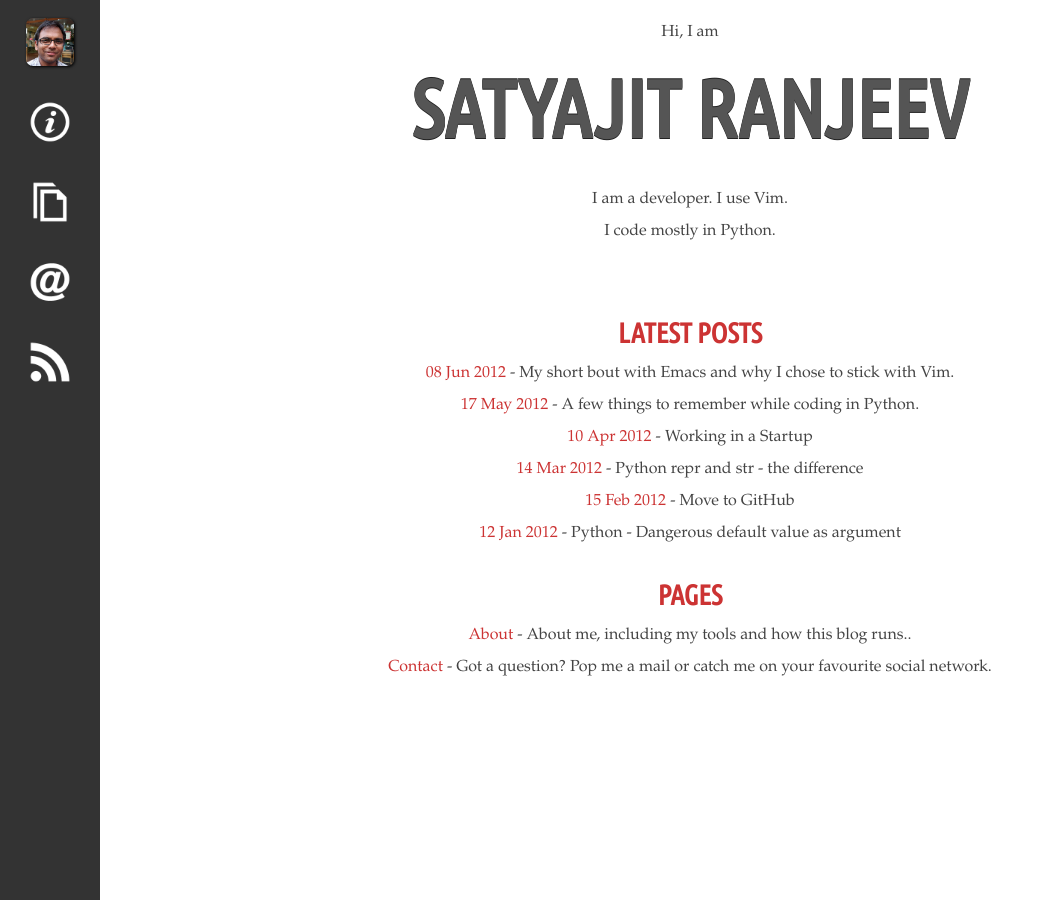
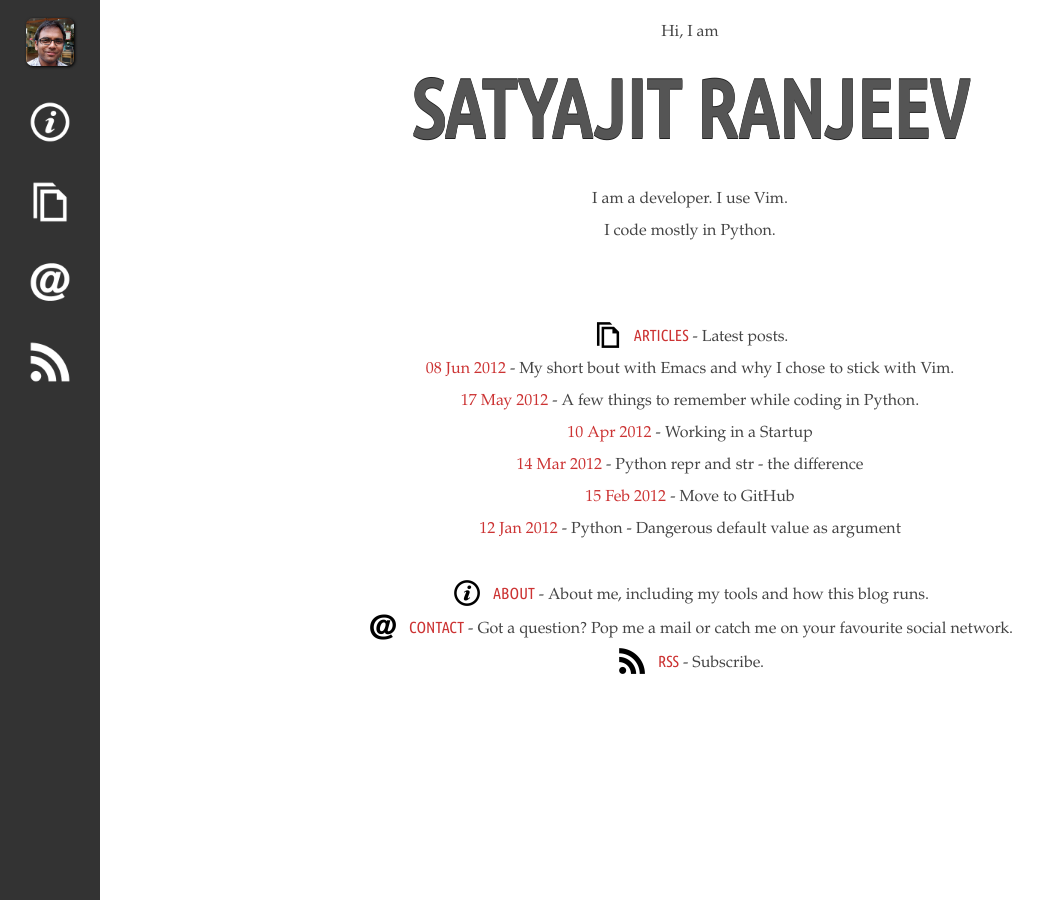
Before and after one commit to satran/satran.github.io, a Jekyll site: the page built from index.html, in a window 1280 px wide. Shown: the whole page, without its empty margins (0-1045 px from the left). Built offline with Jekyll 4.4.1, drawn with Linux system fonts in a browser that asks for light colours; some web fonts are replaced.

Commit message:
Modifying the index page to explain what the icons stand for.

```diff
--- a/css/base.css
+++ b/css/base.css
@@ -174,6 +174,15 @@ pre code {
 #home_page .column li{
     list-style: none;
 }
+#home_page .icons{
+    width: 32px;
+    padding-right: 10px;
+    vertical-align: top;
+}
+#home_page .block a{
+    text-transform: uppercase;
+    font-family: 'Ubuntu Condensed', sans-serif;
+}
 
 .post{
     margin-bottom: 50px;
@@ -187,11 +196,21 @@ pre code {
     border-bottom: 1px dashed #ccc;
     padding: 10px 0;
 }
+#related h2{
+    padding-bottom: 20px;
+}
+#related li{
+    list-style: none;
+}
 #social{
     margin: 30px 0;
     border-bottom: 1px dashed #ccc;
     padding-bottom: 20px;
 }
+#disqus_thread{
+    max-width: 900px;
+    margin:0 auto;
+}
 .contact img{
     width: 64px;
     display: inline;
--- a/index.html
+++ b/index.html
@@ -13,21 +13,16 @@ title: Satyajit Ranjeev
 
     <div class="container">
         <div class="column">
-            <h3><a href="/articles/">Latest Posts</a></h3>
+            <div class="block"><a href="/articles/"><img class="icons" src="/images/icons/articles-black.png" alt="" />Articles</a> - Latest posts.</div>
             <ul>
                 {% for post in site.posts limit:6 %}
                 <li><a href="{{ post.url }}">{{ post.date | date_to_string }}</a> - {{ post.title }}</li>
                 {% endfor %}
             </ul>
         </div>
-        <div class="column">
-            <h3><a href="">Pages</a></h3>
-            <ul>
-                <li><a href="/about/">About</a> - About me, including my tools and how this blog runs..</li>
-                <li><a href="/contact/">Contact</a> - Got a question? Pop me a mail or catch me on your favourite social network.</li>
-            </ul>
-        </div>
-        <div class="clear"></div>
+        <div class="block"><a href="/about/"><img class="icons" src="/images/icons/about-black.png" alt="" />About</a> - About me, including my tools and how this blog runs.</div>
+        <div class="block"><a href="/contact/"><img class="icons" src="/images/icons/email-black.png" alt="" />Contact</a> - Got a question? Pop me a mail or catch me on your favourite social network.</div>
+        <div class="block"><a href="/feed.xml"><img class="icons" src="/images/icons/rss-black.png" alt="" />RSS</a> - Subscribe.</div>
     </div>
 
 </div><!-- #container -->
```
Also changed, not shown: images/icons/about-black.png (added), images/icons/articles-black.png (added), images/icons/email-black.png (added), images/icons/rss-black.png (added), 1 other file.
